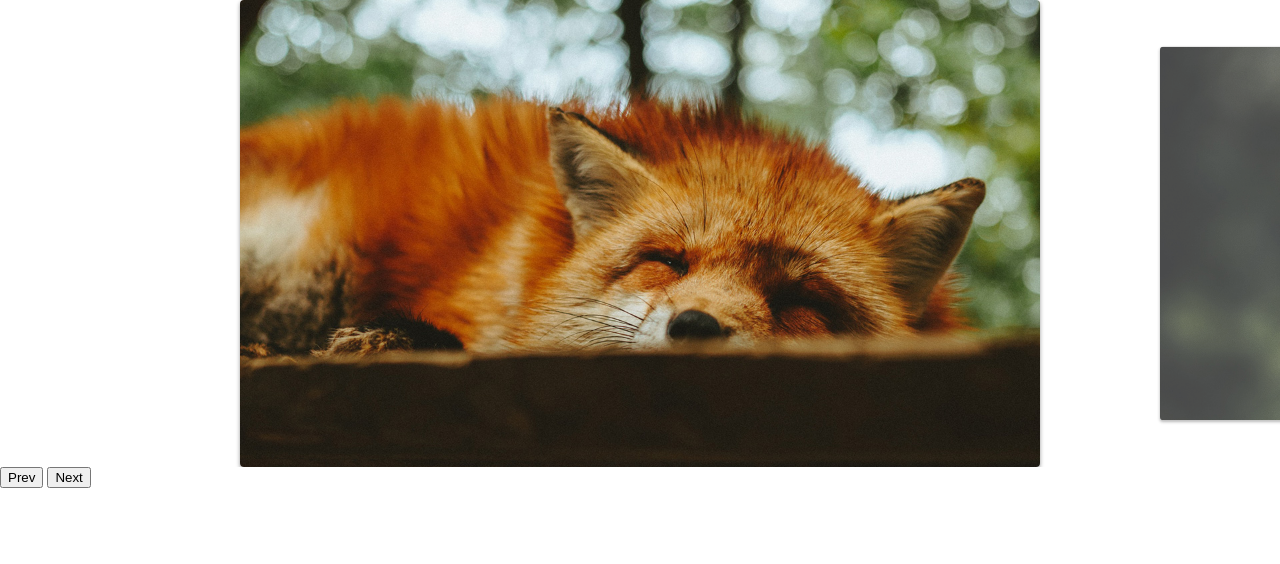
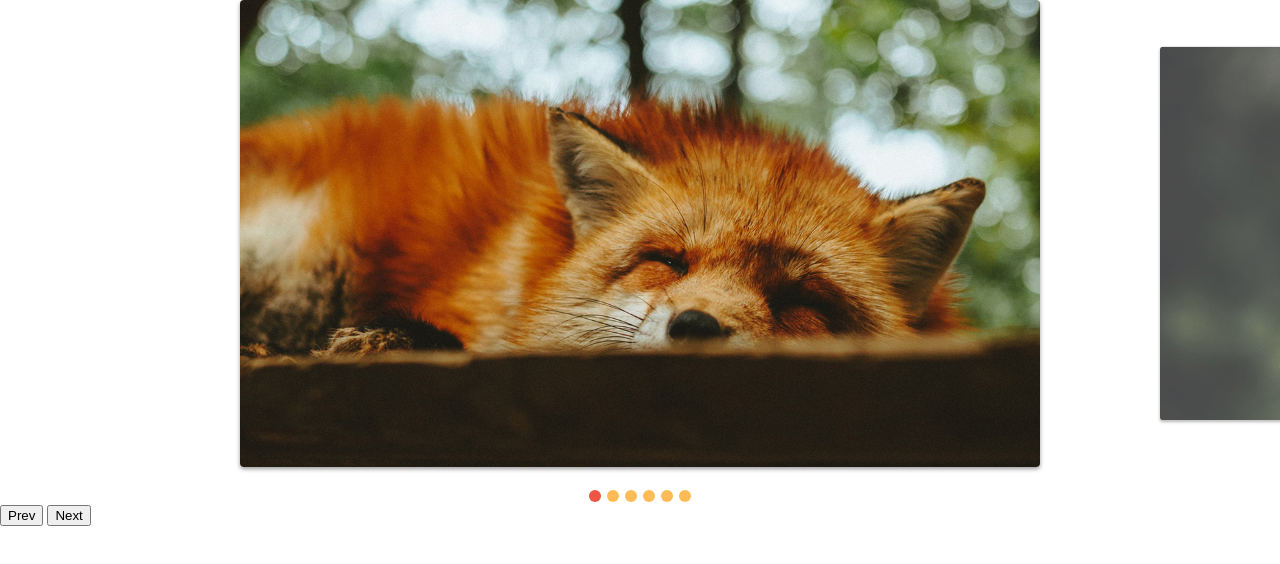
Before and after one commit to vilsonsampaio/slide-origamid, a plain HTML site: page index.html in a window 1280 px wide. Drawn offline with Linux system fonts and the light colour scheme.

Commit message:
Paginação por slide adicionada

```diff
--- a/css/style.css
+++ b/css/style.css
@@ -50,3 +50,33 @@ img {
   opacity: 1;
   transform: scale(1);
 }
+
+
+
+/* Estilo dos controles */
+[data-control='slide'] {
+  display: flex;
+  justify-content: center;
+  margin-top: 20px;
+}
+
+[data-control='slide'] li a {
+  display: block;
+
+  width: 12px;
+  height: 12px;
+
+  margin: 3px;
+
+  background: #fb5;
+
+  border-radius: 50%;
+
+  overflow: hidden;
+  text-indent: -999px;
+}
+
+[data-control='slide'] li.active a,
+[data-control='slide'] li a:hover {
+  background: #e54;
+}
--- a/js/script.js
+++ b/js/script.js
@@ -3,4 +3,5 @@ import {Slide, SlideNav} from './slide.js';
 const slide = new SlideNav('.slide', '.slide-wrapper');
 slide.init();
 slide.addArrow('.prev', '.next');
+slide.addControl();
 console.log(slide)
--- a/js/slide.js
+++ b/js/slide.js
@@ -6,6 +6,7 @@ export class Slide {
     this.wrapper = document.querySelector(wrapper);
     this.dist = { finalPosition: 0, startX: 0, movement: 0 };
     this.activeClass = 'active';
+    this.changeEvent = new Event('changeEvent');
   }
 
   transition(active) {
@@ -104,6 +105,8 @@ export class Slide {
     this.slidesIndexNav(index);
     this.dist.finalPosition = activeSlide.position;
     this.changeActiveClass();
+
+    this.wrapper.dispatchEvent(this.changeEvent);
   }
 
   changeActiveClass() {
@@ -154,6 +157,11 @@ export class Slide {
 }
 
 export class SlideNav extends Slide {
+  constructor(slide, wrapper) {
+    super(slide, wrapper);
+    this.bindControlEvents();
+  }
+
   addArrow(prev, next) {
     this.prevElement = document.querySelector(prev);
     this.nextElement = document.querySelector(next);
@@ -164,4 +172,48 @@ export class SlideNav extends Slide {
     this.prevElement.addEventListener('click', this.activePrevSlide);
     this.nextElement.addEventListener('click', this.activeNextSlide);
   }
+
+
+  // Paginação
+
+  createControl() {
+    const control = document.createElement('ul');
+    control.dataset.control = 'slide';
+
+    this.slideArray.forEach((item, index) => {
+      control.innerHTML += `<li><a href='#slide${index + 1}'>${index + 1}</a></li>`;
+    })
+    this.wrapper.appendChild(control);
+    return control;
+  }
+
+  eventControl(item, index) {
+    item.addEventListener('click', (event) => {
+     event.preventDefault();
+     this.changeSlide(index);
+    })
+    this.wrapper.addEventListener('changeEvent', this.activeControlItem);
+  }
+
+  activeControlItem() {
+    this.controlArray.forEach(item => item.classList.remove(this.activeClass));
+
+    this.controlArray[this.index.active].classList.add(this.activeClass);
+  }
+
+  addControl(customCrontrol) {
+    this.control = document.querySelector(customCrontrol) || this.createControl();
+    this.controlArray = [...this.control.children];
+
+    this.activeControlItem();
+    this.controlArray.forEach(this.eventControl);
+    // O mesmo que isso:
+    // this.controlArray.forEach((item, index) => this.eventControl(item, index));
+
+  }
+
+  bindControlEvents() {
+    this.eventControl = this.eventControl.bind(this);
+    this.activeControlItem = this.activeControlItem.bind(this);
+  }
 }
```
